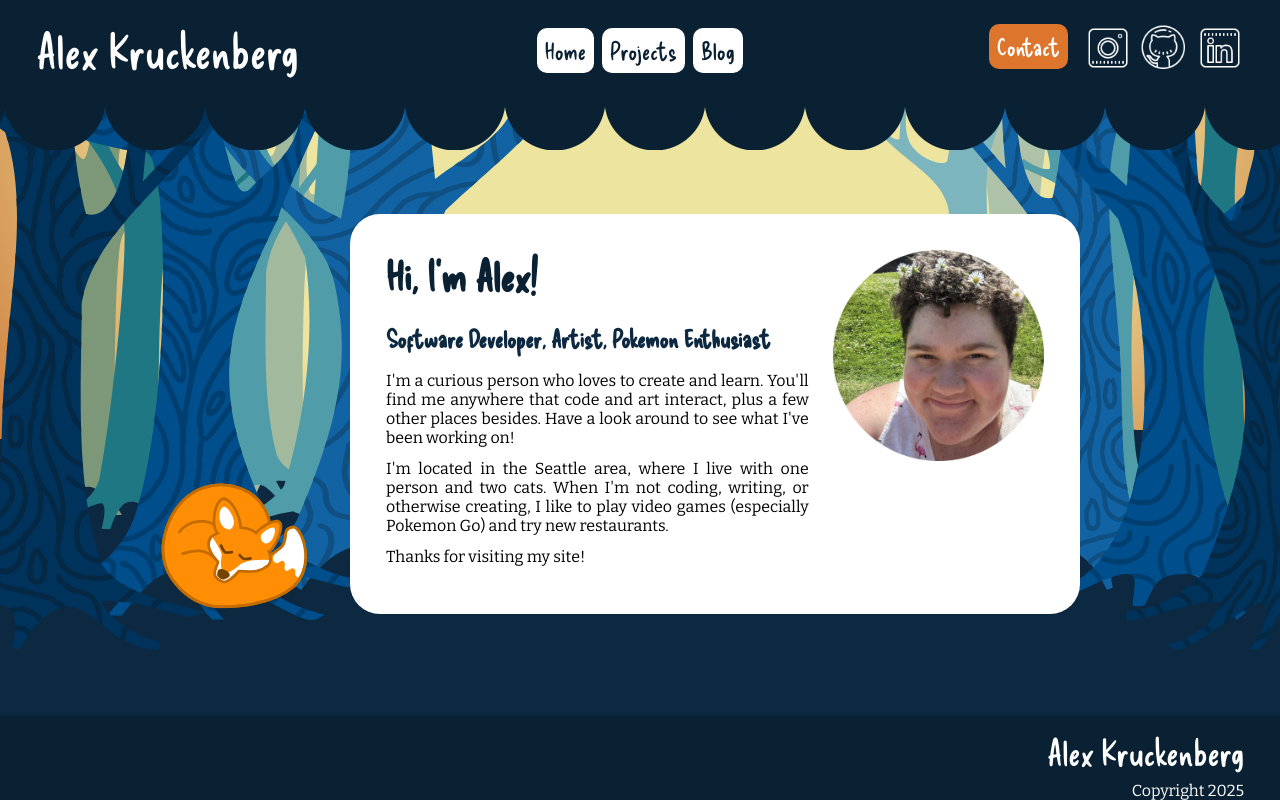
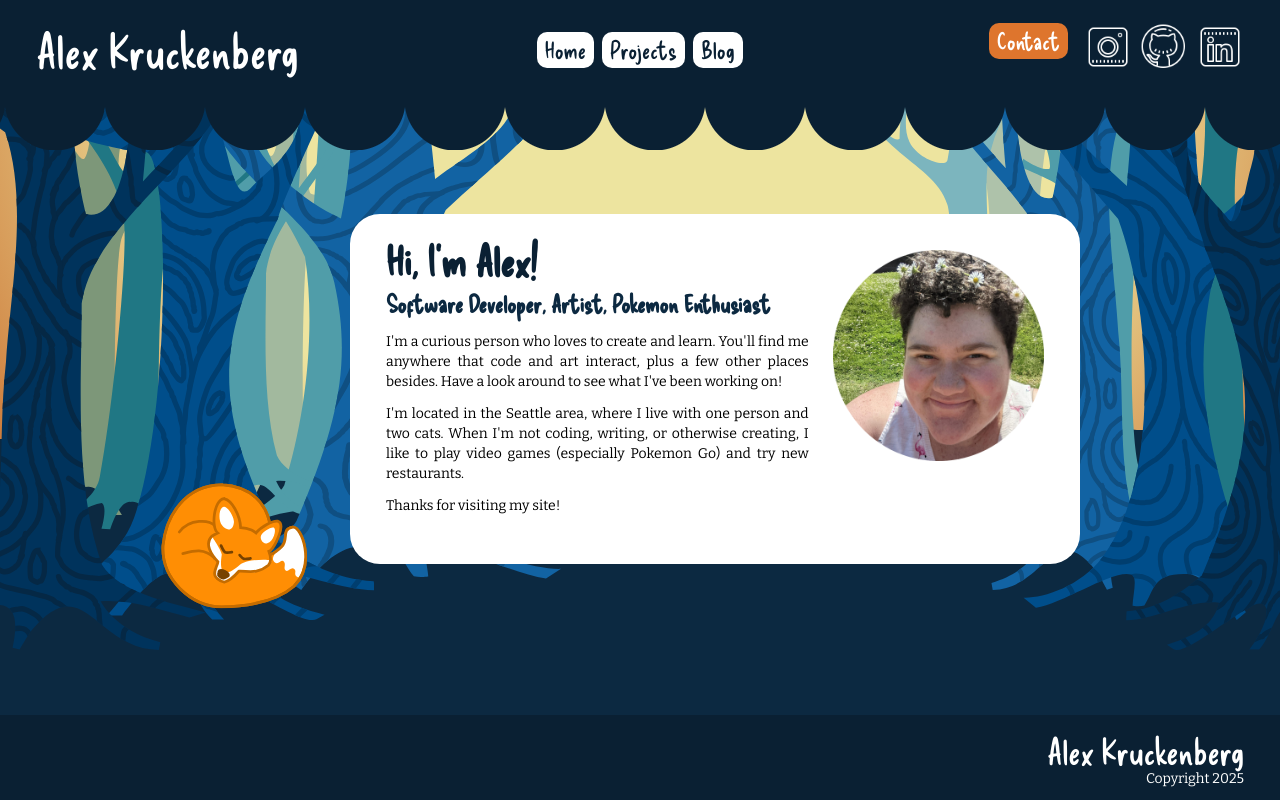
Before and after one commit to shroommu/portfolio-site-next, a Next.js app: page / in a window 1280 px wide. Built offline with nearby package versions, Linux system fonts and the light colour scheme.

Commit message:
change global p font size and line height

```diff
--- a/src/pages/global.css
+++ b/src/pages/global.css
@@ -15,6 +15,8 @@ html, body {
 
 div, p, input, textarea, label {
     font-family: Bitter;
+    font-size: 14px;
+    line-height: 20px;
 }
 
 button, p, a {
```
